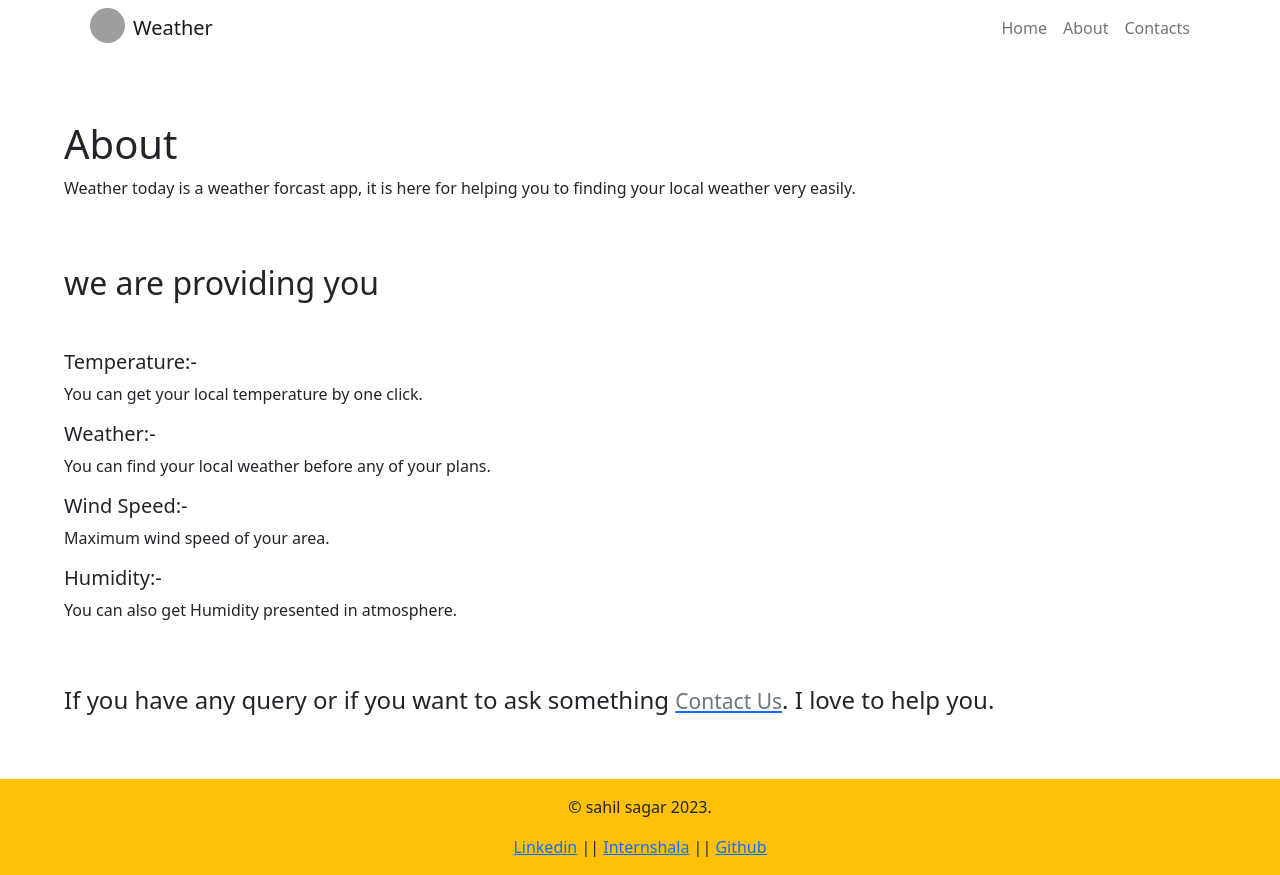
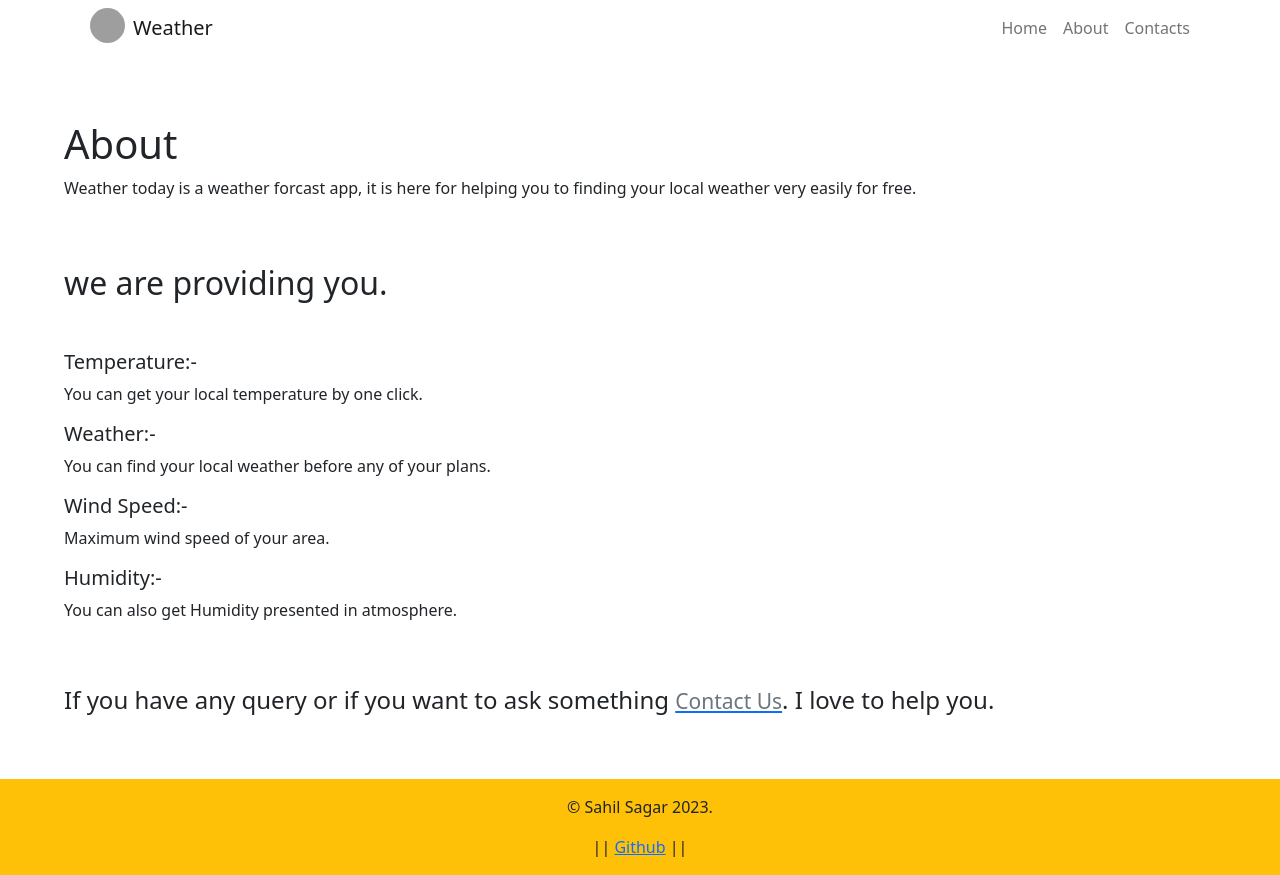
Before and after one commit to sahilsagar01/react-weather-app, a React (Create React App) app: page /About in a window 1280 px wide. Built offline with nearby package versions, Linux system fonts and the light colour scheme; grey boxes are pictures that could not be loaded.

Commit message:
removed console logs

```diff
--- a/package.json
+++ b/package.json
@@ -22,7 +22,7 @@
     "web-vitals": "^2.1.4"
   },
   "scripts": {
-    "start": "react-scripts start",
+    "start": "set PORT=3004 && react-scripts start",
     "build": "react-scripts build",
     "test": "react-scripts test",
     "eject": "react-scripts eject"
--- a/src/components/Content.jsx
+++ b/src/components/Content.jsx
@@ -1,4 +1,5 @@
 import React from "react";
+
 
 function Content(){
 return <div>
--- a/src/components/Footer.jsx
+++ b/src/components/Footer.jsx
@@ -1,17 +1,20 @@
 import React from "react";
+import Tooltip from '@mui/material/Tooltip';
 
 function Footer(){
+    const day = new Date();
+    const year = day.getFullYear();
     return <div>
         <footer>
         <div className="cont-footer container-fluid bg-warning">
         <div class="copyright">
-        <p class="copyright-text">© sahil sagar 2023.</p>
+        <p class="copyright-text">© Sahil Sagar {year}.</p>
        <div class="links">
-        <a class="cl" href="">Linkedin</a>
         <span> || </span>
-        <a class="cl" href="">Internshala</a>
+        <Tooltip title="Visit Github">
+        <a class="cl" href="https://github.com/sahilsagar01">Github</a>
+        </Tooltip>
         <span> || </span>
-        <a class="cL" href="https://github.com/sahilsagar01">Github</a>
         </div>
         </div>
         </div>
--- a/src/components/Search.jsx
+++ b/src/components/Search.jsx
@@ -1,6 +1,7 @@
-import React, {useEffect, useState} from "react";
+import React, { useState} from "react";
 import axios from "axios";
 import BigCard from "./bigCard";
+import { Typography } from "@mui/material";
 
 
 function Search(props){
@@ -25,7 +26,7 @@ function Search(props){
     }
 const saveCard = async () => {
     try{
-        const api = "http://localhost:5004/card/post";
+        const api = "http://18.222.255.205:5004/card/post";
         const postCard = await axios.post(api, {
             temperature: weatherData.temperature,
              weather: weatherData.weather,
@@ -38,7 +39,6 @@ const saveCard = async () => {
         setCollectedCard([...collectedCard,postCard.data]);
         setWeather("")
         setValue("")
-        console.log(postCard)
     }
     catch(err){
         console.log(err)
@@ -47,7 +47,7 @@ const saveCard = async () => {
 }
 const onSearch = async (weather) => {
     try{
-        const api = "http://localhost:5004/card/show";
+        const api = "http://18.222.255.205:5004/card/show";
     const findCard = await axios.post(api, {
         cityName: value
     })
@@ -60,7 +60,6 @@ const onSearch = async (weather) => {
         city: findCard.data.city,
         image: findCard.data.image
     })
-    console.log(findCard.data)
     }
     catch(err){
         console.log(err)
@@ -78,27 +77,27 @@ const handleClick = async(evn) => {
         }
     evn.preventDefault();
 }
-useEffect(() => {
-    const facthCards = async () => {
-        try{
-        const api = "http://localhost:5004/card"
-        const cards = await axios.get(api);
-        console.log(cards);
-        }
-        catch(err){
-            console.log(err)
-        }
-    }
-    facthCards();
-},[])
+// useEffect(() => {
+//     const facthCards = async () => {
+//         try{
+//         const api = "http://18.222.255.205:5004/card"
+//         const cards = await axios.get(api);
+//         console.log(cards);
+//         }
+//         catch(err){
+//             console.log(err)
+//         }
+//     }
+//     facthCards();
+// },[])
 
     return <div>
    <section id="search">
    <div>
-        <h1>Search Your City Weather Here.</h1>
+        <Typography color="gray" variant="h5">Search Your City Weather Here.</Typography>
         <form onClick={handleClick}>
             <div className="searchArea">
-            <h3>City: {weather}</h3>
+            <Typography color="gray" variant="h6"> City: {weather}</Typography>
              <input onChange={handleChange} className="search-box" type="text" placeholder="Search city or country"  value={value} ></input>
             <input className="search-btn" type="submit" value="check" ></input>
             </div>
--- a/src/components/SocialLinks.jsx
+++ b/src/components/SocialLinks.jsx
@@ -2,12 +2,19 @@ import React from "react";
 import FacebookIcon from '@mui/icons-material/Facebook';
 import InstagramIcon from '@mui/icons-material/Instagram';
 import LinkedInIcon from '@mui/icons-material/LinkedIn';
+import Tooltip from '@mui/material/Tooltip';
 
 function SocialLink(){
    return <div>
-    <a className="sIcon" href="https://www.instagram.com/sahilsagar.official/"><FacebookIcon color="action" /></a>
-    <a className="sIcon" href="https://www.instagram.com/sahilsagar.official/"><InstagramIcon color="action" /></a>
+    <Tooltip title="not active">
+    <a className="sIcon" href="/"><FacebookIcon color="action" /></a>
+    </Tooltip>
+    <Tooltip title="Visit instagram">
+    <a className="sIcon" href="/"><InstagramIcon color="action" /></a>
+    </Tooltip>
+    <Tooltip title="not active">
     <a className="sIcon" href="https://www.instagram.com/sahilsagar.official/"><LinkedInIcon color="action"/></a>
+    </Tooltip>
     </div>
 }
 export default SocialLink;
--- a/src/components/contactInfo.jsx
+++ b/src/components/contactInfo.jsx
@@ -13,15 +13,15 @@ function ContactInfo(){
        <div>
        <h1>Hello,</h1>
        <p>I am a full-stack web developer with a solution-driven web
-approach and am adept at contributing to a highly collaborative work
-environment and finding solutions. Proven experience developing
-consumer-focused websites using HTML, CSS, and JavaScript, Node Express and React. Good
-knowledge of the best practices for web design, user experience.</p>
+        approach and am adept at contributing to a highly collaborative work
+        environment and finding solutions. Proven experience developing
+        consumer-focused websites using HTML, CSS, and JavaScript, Node Express and React. Good
+        knowledge of the best practices for web design, user experience.</p>
        </div>
       <div class="info">
-        <p><strong>Post address:</strong> abcd abcdef abcde abcd abcdefghi ab.</p>
-        <p><strong>Gmail:</strong> sa****@**gamil.com</p>
-        <p><strong>Pho:</strong>  9*******65</p>
+        <p><strong>Post address:</strong> Mithla colony, Danapur, Patna, Bihar 800013</p>
+        <p><strong>Gmail:</strong> sagarsahil520@gmail.com</p>
+        <p><strong>Pho:</strong>  9801303266</p>
       </div>
        <div>
         <div class="proIcon">
--- a/src/components/createCard.js
+++ b/src/components/createCard.js
@@ -33,18 +33,10 @@ const handledelete = async (mongoId,id) => {
 useEffect(() => {
   const fetchInfo = async () => {
       try {
-        const api = "http://localhost:5004/card";
+        const api = "http://18.222.255.205:5004/card";
         const weatherInfo = await axios.get(api);
-        console.log("file: createcard.js:59  weatherInfo: ", weatherInfo.data)
+        /* console.log("file: createcard.js:59  weatherInfo: ", weatherInfo.data) */
        setCollectedCard(weatherInfo.data)
-      //  setNewInput({
-      //   temperature: ,
-      //   weatherth: "",
-      //   windSpeed: "",
-      //   humidity: "",
-      //   country: "",
-      //   city: ""
-      //  })
       } catch (error) {
         console.error(error);
       }
@@ -53,76 +45,6 @@ useEffect(() => {
 },[])
 
   return ( <div>
-
-     {/* <Form noValidate validated={validated} onSubmit={handleSubmit}>
-      <Row className="mb-3">
-        <Form.Group as={Col} md="4" controlId="validationCustom01">
-          <Form.Label>Temprature</Form.Label>
-          <Form.Control
-            required
-            type="text"
-            name='temperature'
-            placeholder="temperature"
-            onChange={handleChange}
-          />
-          <Form.Control.Feedback>Looks good!</Form.Control.Feedback>
-        </Form.Group>
-        <Form.Group as={Col} md="4" controlId="validationCustom02">
-          <Form.Label>Weather</Form.Label>
-          <Form.Control
-            required
-            type="text"
-            name="weather"
-            placeholder="weather"
-            onChange={handleChange}
-          />
-          <Form.Control.Feedback>Looks good!</Form.Control.Feedback>
-        </Form.Group>
-        <Form.Group as={Col} md="4" controlId="validationCustomUsername">
-          <Form.Label>Wind speed</Form.Label>
-          <InputGroup hasValidation>
-            <Form.Control
-              type="text"
-              name='windSpeed'
-              placeholder="wind"
-              aria-describedby="inputGroupPrepend"
-              required
-              onChange={handleChange}
-            />
-          </InputGroup>
-        </Form.Group>
-      </Row>
-      <Row className="mb-3">
-        <Form.Group as={Col} md="6" controlId="validationCustom03">
-          <Form.Label>City</Form.Label>
-          <Form.Control type="text"
-           name='city'
-           placeholder="City"
-           required
-           onChange={handleChange} />
-          <Form.Control.Feedback type="invalid">
-            Please provide a valid city.
-          </Form.Control.Feedback>
-        </Form.Group>
-        <Form.Group as={Col} md="3" controlId="validationCustom04">
-          <Form.Label>Country</Form.Label>
-          <Form.Control type="text" name='country' placeholder="contry" required onChange={handleChange} />
-          <Form.Control.Feedback type="invalid">
-            Please provide a valid state.
-          </Form.Control.Feedback>
-        </Form.Group>
-        <Form.Group as={Col} md="3" controlId="validationCustom05">
-          <Form.Label>Humidity</Form.Label>
-          <Form.Control type="text" name='humidity' placeholder="humidity" required onChange={handleChange} />
-          <Form.Control.Feedback type="invalid">
-            Please provide a valid zip.
-          </Form.Control.Feedback>
-        </Form.Group>
-      </Row>
-      <Form.Group className="mb-3">
-      </Form.Group>
-      <Button type="submit">Submit form</Button>
-    </Form> */}
     <Row className='smallCard'>
     {collectedCard.map((item,i) =>{
       return <WeatherCard
--- a/src/components/weatherCard.js
+++ b/src/components/weatherCard.js
@@ -14,10 +14,10 @@ export default function WeatherCard(props) {
 
 const handleDelete = async() => {
  try{
-  const weatherData = await axios.get("http://localhost:5004/card");
+  const weatherData = await axios.get("http://18.222.255.205:5004/card");
   const mongoId = weatherData.data[props.id]._id
   props.ondelete(mongoId,props.id)
-  const DeletedCard = await axios.delete(`http://localhost:5004/card/delete/${mongoId}`);
+  const DeletedCard = await axios.delete(`http://18.222.255.205:5004/card/delete/${mongoId}`)
  }
  catch(error){
   console.log(error)
--- a/src/pages/About.jsx
+++ b/src/pages/About.jsx
@@ -7,10 +7,10 @@ function About(){
         <Header />
         <section id="about">
     <div class="about">
-        <h1 class="pageHeading">About </h1>
-        <p class="aboutI">Weather today is a weather forcast app, it is here for helping you to finding your local weather very easily. </p>
+        <h1 class="pageHeading">About</h1>
+        <p class="aboutI">Weather today is a weather forcast app, it is here for helping you to finding your local weather very easily for free. </p>
        <div className="facH">
-       <h2>we are providing you</h2>
+       <h2>we are providing you.</h2>
         <div class="fac">
             <h5>Temperature:- </h5><p>You can get your local temperature by one click.</p>
             <h5>Weather:- </h5><p>You can find your local weather before any of your plans.</p>
```
Also changed, not shown: 1 other file (tests, documents, lock files or other folders).
